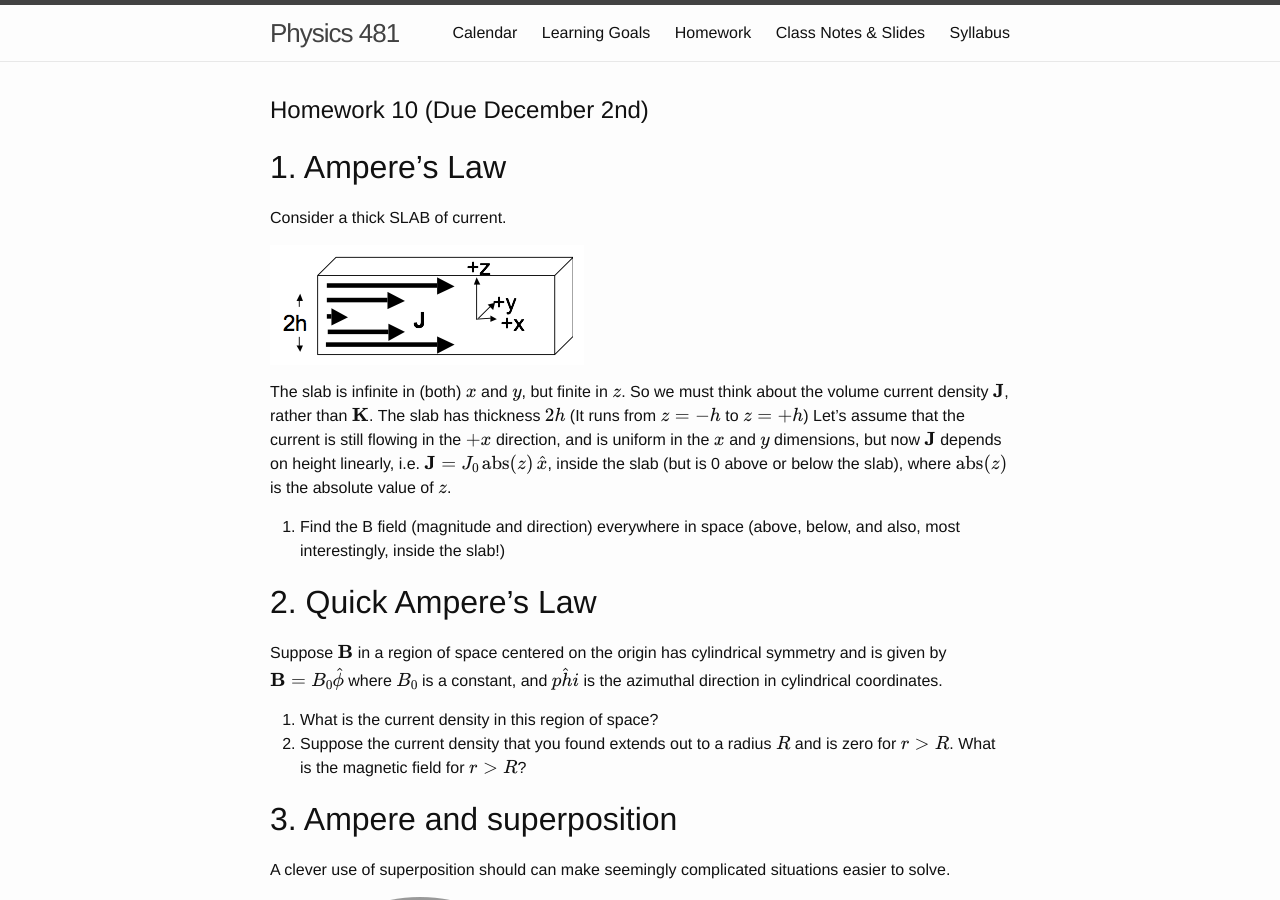
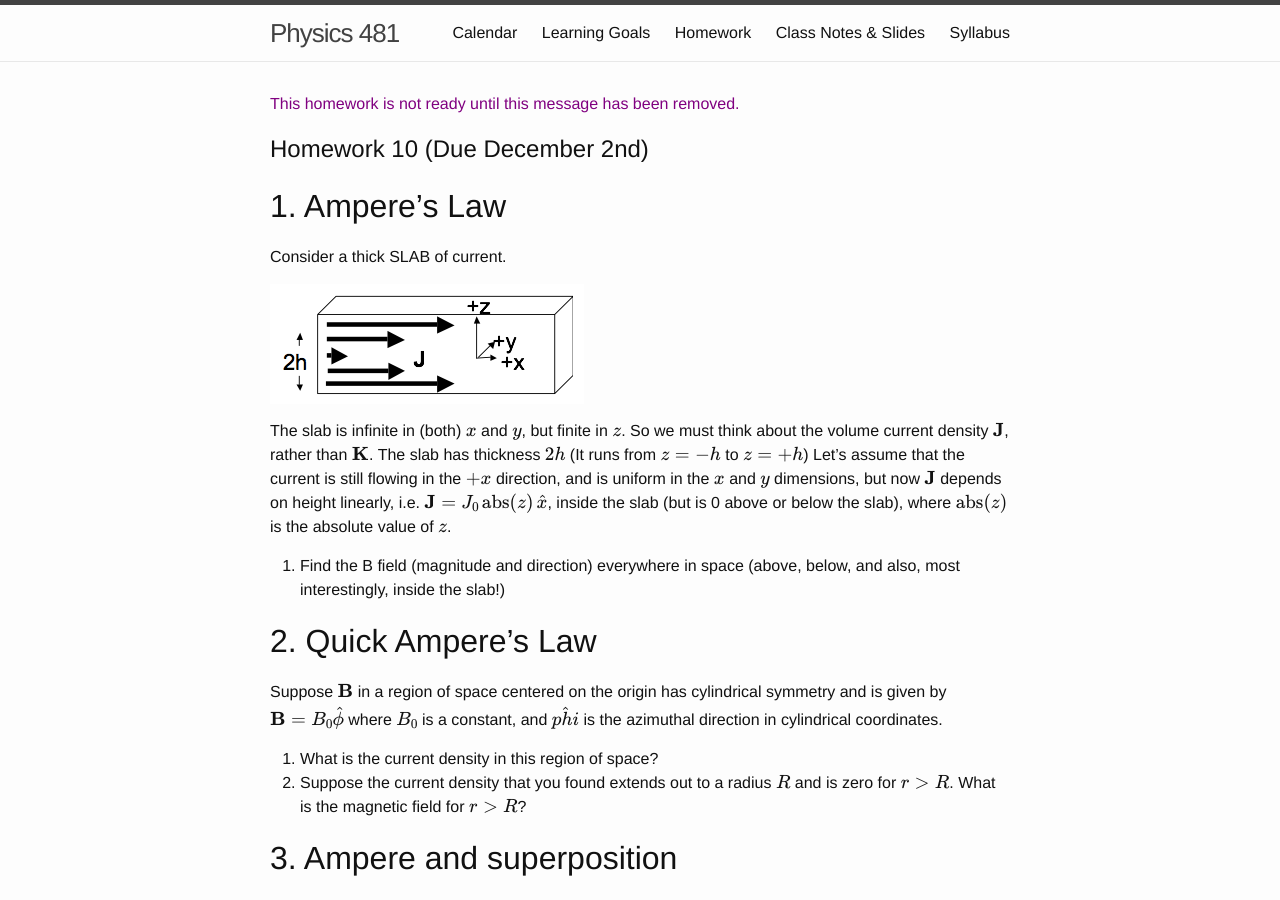
Before and after one commit to dannycab/phy481msu, a Jekyll site: the page built from assignments/homework10.md, in a window 1280 px wide and 900 px high. Built offline with Jekyll 4.4.1, drawn with Linux system fonts in a browser that asks for light colours; formulas are drawn with MathJax 3.

Commit message:
added disclaimer

```diff
--- a/assignments/homework10.md
+++ b/assignments/homework10.md
@@ -2,6 +2,8 @@
 layout: homework
 use_math: true
 ---
+
+<p style="color: purple">This homework is not ready until this message has been removed.</p>
 
 # Homework 10 (Due December 2nd)
 
```
